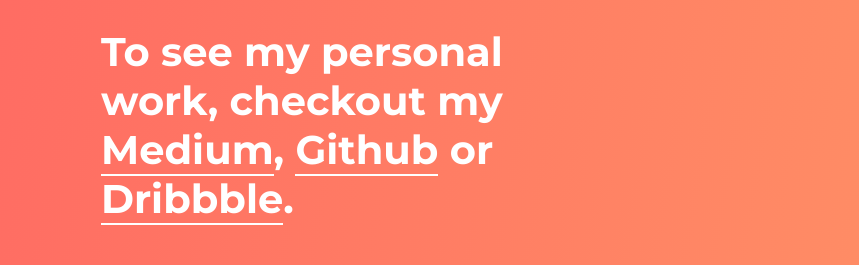
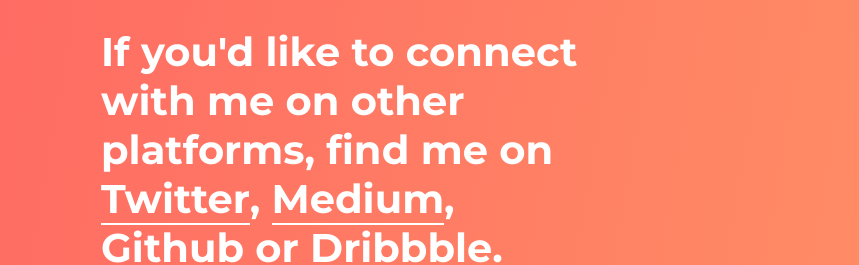
Before and after one commit to KenyonBrown/kenyonbrown.github.io, a plain HTML site: page index.html in a window 1280 px wide. Shown: the part 698-963 px from the top of the page, without its empty margins (289-1148 px from the left). Drawn offline with Linux system fonts and the light colour scheme.

Commit message:
Jan 2019 Update

```diff
--- a/index.html
+++ b/index.html
@@ -28,14 +28,14 @@
  <img src="assets/kenyon-standing.jpg">
 <br> -->
 <br>
-I enjoy working on innovative projects that need help scaling. To see my professional work, check out my <a href="https://www.linkedin.com/in/kenyonb/">LinkedIn</a> or <a href="https://angel.co/kenyon-brown-1">AngelList</a>. I'm currently happy to be apart of the <a href="https://www.marianatek.com">Mariana Tek</a> team.
+I enjoy working on innovative projects that need help scaling. To see my professional work, check out my <a href="https://www.linkedin.com/in/kenyonb/">LinkedIn</a> or <a href="https://angel.co/kenyon-brown-1">AngelList</a>. Currently, I'm proud to be apart of the <a href="https://www.marianatek.com">Mariana Tek</a> team.
 <br><br>
-To see my personal work, checkout my <a href="https://medium.com/@kenyondabrown">Medium</a>, <a href="https://github.com/KenyonBrown">Github</a> or <a href="https://dribbble.com/kdab">Dribbble</a>.
+If you'd like to connect with me on other platforms, find me on <a href="https://twitter.com/kenyon_brown">Twitter</a>, <a href="https://medium.com/@kenyondabrown">Medium</a>, <a href="https://github.com/KenyonBrown">Github</a> or <a href="https://dribbble.com/kdab">Dribbble</a>.
 <br><br>
-If you just want to learn a little bit about me all you really need to know is that I’m originally from Iowa and have an entrepreneurial background. After growing up and working at the family restaurants I decided to join the startup community and founded a Human Resource technology company while I was at Iowa State University. Nowadays, my bread and butter is scaling operations.
+If you just want to learn a little bit about me all you really need to know is that I’m originally from Iowa and grew up in an entrepreneurial family. After working at the family restaurants since an early age, I decided to join the startup community and founded a Human Resource technology company while I was attending Iowa State University. Nowadays, I'm working with the rest of the Mariana Tek team to enable Boutique Fitness studios to operate more efficiently.
 <br><br>
 Feel free to reach out to me <a href="mailto:kenyondabrown@gmail.com">here</a>. Chances are there is something we could connect on.
     </div>
 </body>
 
-    <footer>MMXVIII</footer>
+    <footer>MMXIX</footer>
```
